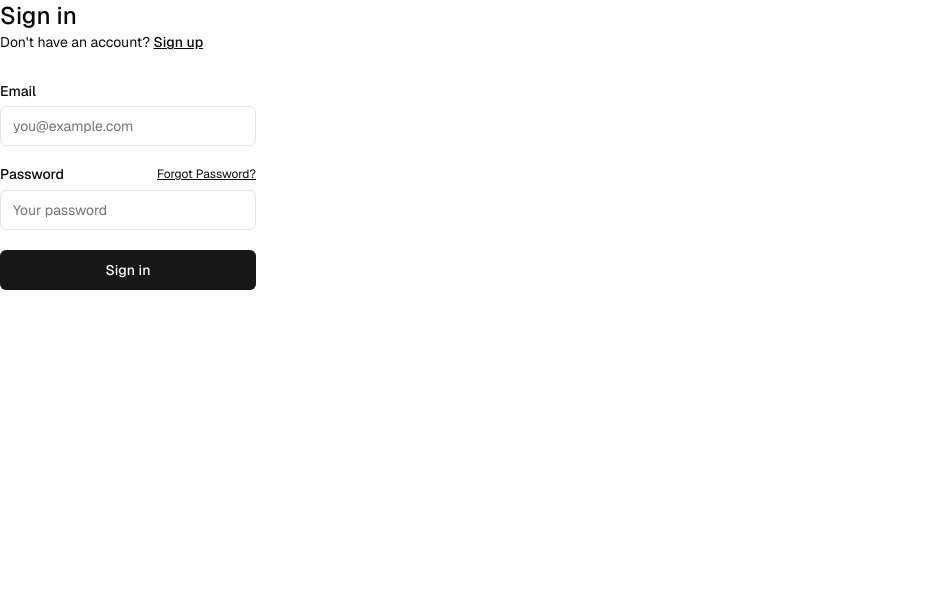
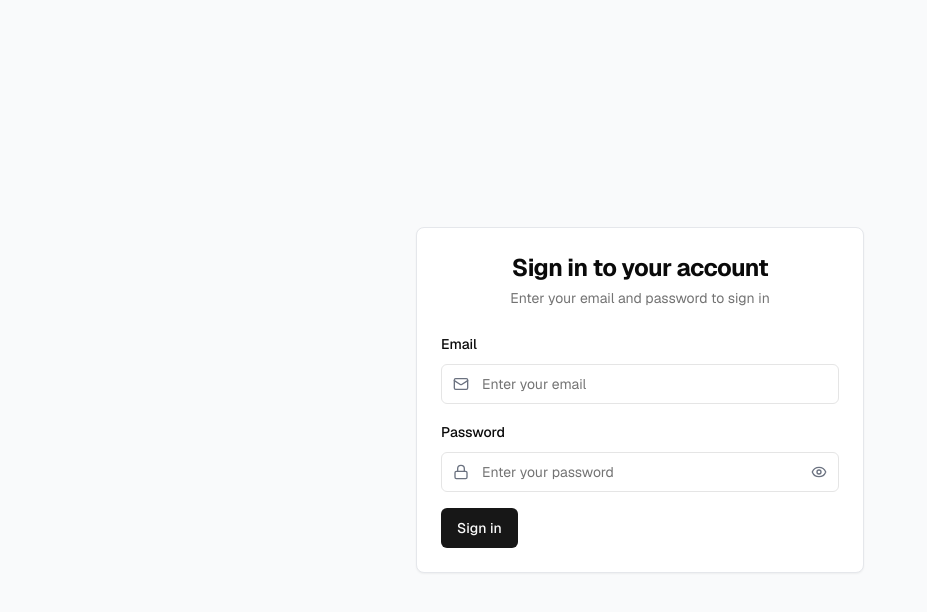
Before and after one commit to DogukanTopcu/brirose, a Next.js app: page /brirose-sign-in in a window 1280 px wide. Shown: the top 612 px of the page, without its empty margins (0-927 px from the left). Built offline with nearby package versions, Linux system fonts and the light colour scheme.

Commit message:
lint error fixed

```diff
--- a/app/(auth-pages)/brirose-sign-in/page.tsx
+++ b/app/(auth-pages)/brirose-sign-in/page.tsx
@@ -1,44 +1,37 @@
-import { signInAction } from "@/app/actions";
-import { FormMessage, Message } from "@/components/form-message";
-import { SubmitButton } from "@/components/submit-button";
-import { Input } from "@/components/ui/input";
-import { Label } from "@/components/ui/label";
-import Link from "next/link";
+import React from 'react'
+import { Card, CardContent, CardDescription, CardHeader, CardTitle } from "@/components/ui/card"
+import { InputField } from '@/components/input-field'
+import { SubmitButton } from '@/components/submit-button';
+import { signInAction } from '@/app/actions';
 
-export default async function Login(props: { searchParams: Promise<Message> }) {
-  const searchParams = await props.searchParams;
+export default async function Login() {
   return (
-    <form className="flex-1 flex flex-col min-w-64">
-      <h1 className="text-2xl font-medium">Sign in</h1>
-      <p className="text-sm text-foreground">
-        Don't have an account?{" "}
-        <Link className="text-foreground font-medium underline" href="/sign-up">
-          Sign up
-        </Link>
-      </p>
-      <div className="flex flex-col gap-2 [&>input]:mb-3 mt-8">
-        <Label htmlFor="email">Email</Label>
-        <Input name="email" placeholder="you@example.com" required />
-        <div className="flex justify-between items-center">
-          <Label htmlFor="password">Password</Label>
-          <Link
-            className="text-xs text-foreground underline"
-            href="/forgot-password"
-          >
-            Forgot Password?
-          </Link>
-        </div>
-        <Input
+    <div className="min-h-screen w-full flex items-center justify-center bg-gray-50 py-12 px-4 sm:px-6 lg:px-8">
+      <Card className="w-full max-w-md">
+        <CardHeader className="space-y-1">
+          <CardTitle className="text-2xl font-bold text-center">Sign in to your account</CardTitle>
+          <CardDescription className="text-center">Enter your email and password to sign in</CardDescription>
+        </CardHeader>
+        <CardContent>
+          <form className="space-y-4">
+            <InputField
+              label="Email"
+              type="email"
+              name="email"
+              placeholder="Enter your email"
+            />
+            <InputField
+              label="Password"
               type="password"
               name="password"
-          placeholder="Your password"
-          required
+              placeholder="Enter your password"
             />
             <SubmitButton pendingText="Signing In..." formAction={signInAction}>
               Sign in
             </SubmitButton>
-        <FormMessage message={searchParams} />
+          </form>
+        </CardContent>
+      </Card>
     </div>
-    </form>
-  );
+  )
 }
--- a/app/(auth-pages)/layout.tsx
+++ b/app/(auth-pages)/layout.tsx
@@ -1,9 +1,15 @@
+import { Suspense } from "react";
+
 export default async function Layout({
   children,
 }: {
   children: React.ReactNode;
 }) {
   return (
-    <div className="max-w-7xl flex flex-col gap-12 items-start">{children}</div>
+    <div className="flex flex-col gap-12 items-start">
+      <Suspense fallback={<div>Loading...</div>}>
+        {children}
+      </Suspense>
+      </div>
   );
 }
--- a/app/actions.ts
+++ b/app/actions.ts
@@ -39,7 +39,7 @@ export const signUpAction = async (formData: FormData) => {
   }
 };
 
-export const signInAction = async (formData: FormData) => {
+export const signInAction = async (formData: FormData) : Promise<void> => {
   const email = formData.get("email") as string;
   const password = formData.get("password") as string;
   const supabase = await createClient();
--- a/app/layout.tsx
+++ b/app/layout.tsx
@@ -10,7 +10,7 @@ const defaultUrl = process.env.VERCEL_URL
 export const metadata = {
   metadataBase: new URL(defaultUrl),
   title: "Brirose",
-  description: "The fastest way to build apps with Next.js and Supabase",
+  description: "Discover timeless elegance with Brirose, a premier wedding dress company offering handcrafted gowns designed to make every bride's dream come true.",
 };
 
 export default function RootLayout({
--- /dev/null
+++ b/components/input-field.tsx
@@ -0,0 +1,49 @@
+"use client"
+import React, { useState } from 'react'
+import { Input } from "@/components/ui/input"
+import { Label } from "@/components/ui/label"
+import { Eye, EyeOff, Mail, Lock } from 'lucide-react'
+
+interface InputFieldProps {
+  label: string
+  type: 'email' | 'password'
+  name: string
+  placeholder: string
+}
+
+export function InputField({ label, type, name, placeholder }: InputFieldProps) {
+  const [showPassword, setShowPassword] = useState(false)
+
+  const togglePasswordVisibility = () => {
+    setShowPassword(!showPassword)
+  }
+
+  const icon = type === 'email' ? <Mail className="h-4 w-4 text-gray-500" /> : <Lock className="h-4 w-4 text-gray-500" />
+
+  return (
+    <div className="space-y-2">
+      <Label htmlFor={type}>{label}</Label>
+      <div className="relative">
+        <div className="absolute inset-y-0 left-0 flex items-center pl-3 pointer-events-none">
+          {icon}
+        </div>
+        <Input
+          type={type === 'password' && showPassword ? 'text' : type}
+          name={name}
+          id={type}
+          placeholder={placeholder}
+          className="pl-10 pr-10"
+        />
+        {type === 'password' && (
+          <button
+            type="button"
+            onClick={togglePasswordVisibility}
+            className="absolute inset-y-0 right-0 flex items-center pr-3"
+          >
+            {showPassword ? <EyeOff className="h-4 w-4 text-gray-500" /> : <Eye className="h-4 w-4 text-gray-500" />}
+          </button>
+        )}
+      </div>
+    </div>
+  )
+}
--- a/components/submit-button.tsx
+++ b/components/submit-button.tsx
@@ -1,22 +1,33 @@
 "use client";
 
 import { Button } from "@/components/ui/button";
-import { type ComponentProps } from "react";
+import { ButtonHTMLAttributes } from "react";
 import { useFormStatus } from "react-dom";
 
-type Props = ComponentProps<typeof Button> & {
+interface Props extends Omit<ButtonHTMLAttributes<HTMLButtonElement>, 'formAction'>  {
   pendingText?: string;
+  formAction: (formData: FormData) => Promise<void>;
 };
 
 export function SubmitButton({
   children,
   pendingText = "Submitting...",
+  formAction,
   ...props
 }: Props) {
   const { pending } = useFormStatus();
 
+  const handleClick = async (event: React.MouseEvent<HTMLButtonElement>) => {
+    event.preventDefault();
+    const form = event.currentTarget.closest('form');
+    if (form) {
+      const formData = new FormData(form);
+      await formAction(formData);
+    }
+  };
+
   return (
-    <Button type="submit" aria-disabled={pending} {...props}>
+    <Button type="submit" aria-disabled={pending} onClick={handleClick} {...props}>
       {pending ? pendingText : children}
     </Button>
   );
--- /dev/null
+++ b/components/ui/card.tsx
@@ -0,0 +1,79 @@
+import * as React from "react"
+
+import { cn } from "@/lib/utils"
+
+const Card = React.forwardRef<
+  HTMLDivElement,
+  React.HTMLAttributes<HTMLDivElement>
+>(({ className, ...props }, ref) => (
+  <div
+    ref={ref}
+    className={cn(
+      "rounded-lg border bg-card text-card-foreground shadow-sm",
+      className
+    )}
+    {...props}
+  />
+))
+Card.displayName = "Card"
+
+const CardHeader = React.forwardRef<
+  HTMLDivElement,
+  React.HTMLAttributes<HTMLDivElement>
+>(({ className, ...props }, ref) => (
+  <div
+    ref={ref}
+    className={cn("flex flex-col space-y-1.5 p-6", className)}
+    {...props}
+  />
+))
+CardHeader.displayName = "CardHeader"
+
+const CardTitle = React.forwardRef<
+  HTMLDivElement,
+  React.HTMLAttributes<HTMLDivElement>
+>(({ className, ...props }, ref) => (
+  <div
+    ref={ref}
+    className={cn(
+      "text-2xl font-semibold leading-none tracking-tight",
+      className
+    )}
+    {...props}
+  />
+))
+CardTitle.displayName = "CardTitle"
+
+const CardDescription = React.forwardRef<
+  HTMLDivElement,
+  React.HTMLAttributes<HTMLDivElement>
+>(({ className, ...props }, ref) => (
+  <div
+    ref={ref}
+    className={cn("text-sm text-muted-foreground", className)}
+    {...props}
+  />
+))
+CardDescription.displayName = "CardDescription"
+
+const CardContent = React.forwardRef<
+  HTMLDivElement,
+  React.HTMLAttributes<HTMLDivElement>
+>(({ className, ...props }, ref) => (
+  <div ref={ref} className={cn("p-6 pt-0", className)} {...props} />
+))
+CardContent.displayName = "CardContent"
+
+const CardFooter = React.forwardRef<
+  HTMLDivElement,
+  React.HTMLAttributes<HTMLDivElement>
+>(({ className, ...props }, ref) => (
+  <div
+    ref={ref}
+    className={cn("flex items-center p-6 pt-0", className)}
+    {...props}
+  />
+))
+CardFooter.displayName = "CardFooter"
+
+export { Card, CardHeader, CardFooter, CardTitle, CardDescription, CardContent }
```
Also changed, not shown: utils/supabase/middleware.ts (+7 -7 lines). Lines whose indentation alone changed are shown as unchanged.
